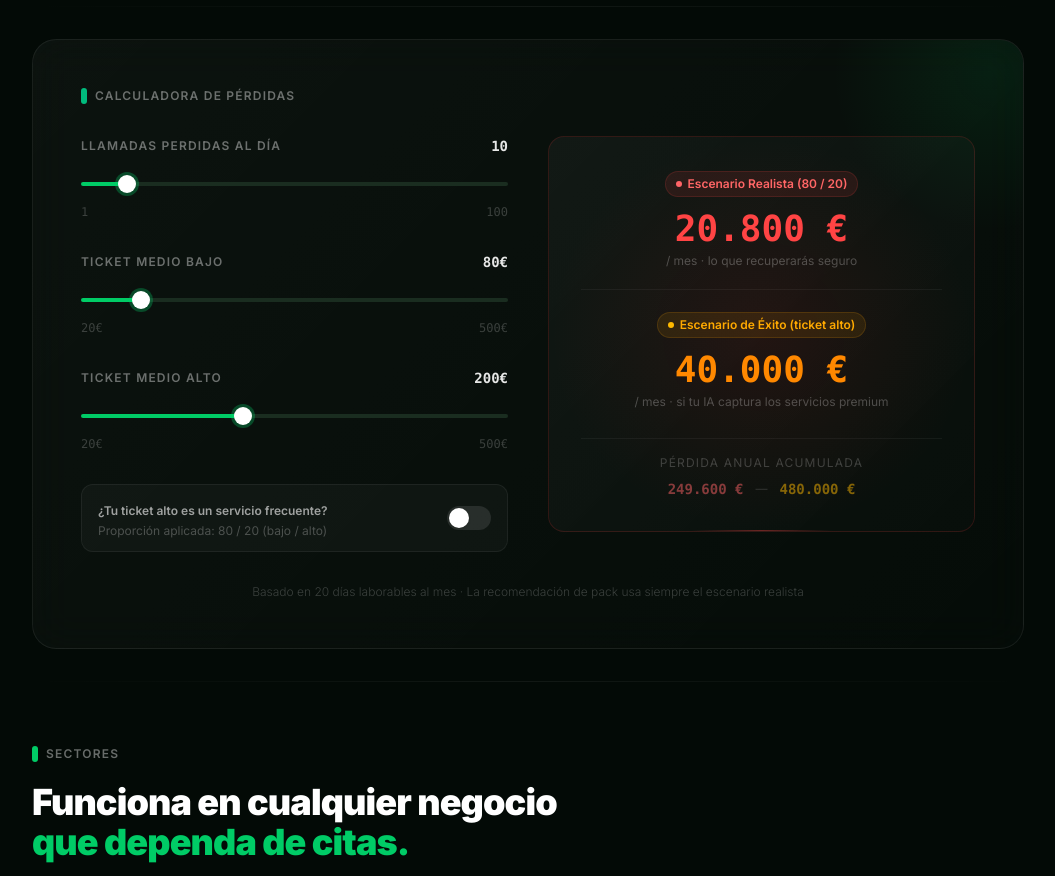
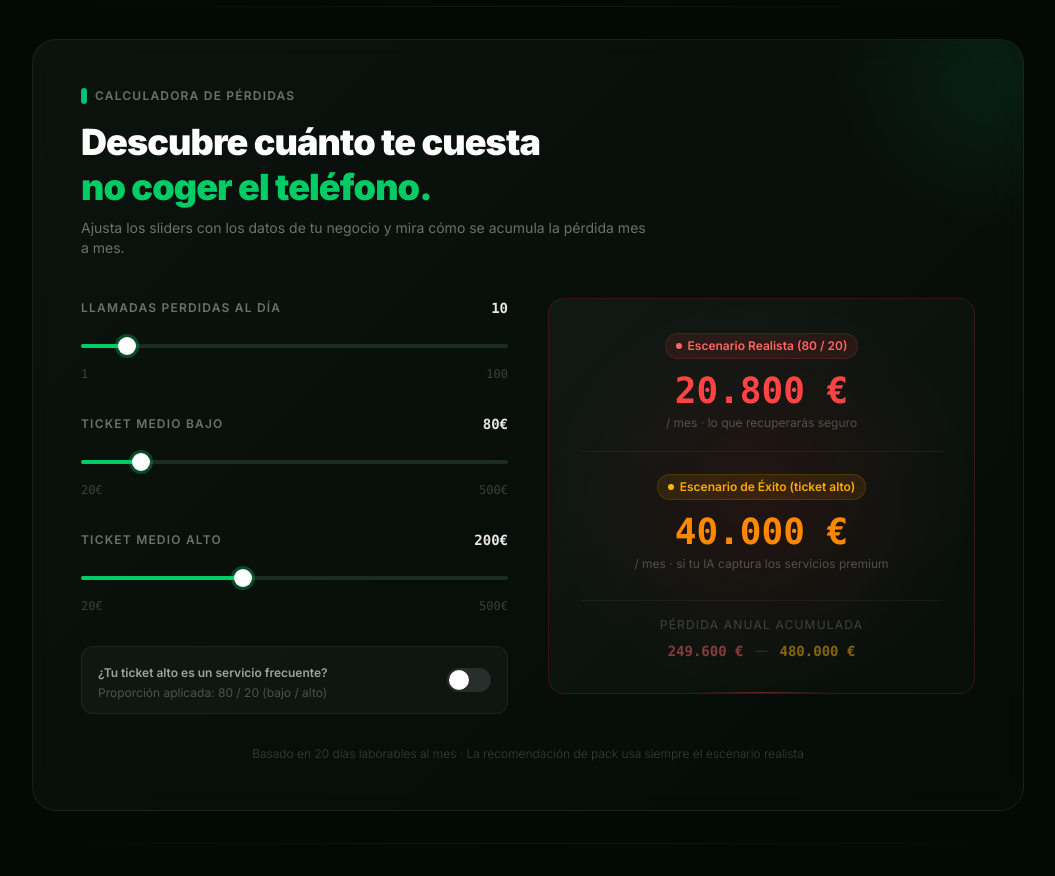
Before and after one commit to javiviph/zentrel, a React (Vite) app: page / in a window 1280 px wide. Shown: the part 4140-5016 px from the top of the page, without its empty margins (112-1167 px from the left). Built offline with nearby package versions, Linux system fonts and the light colour scheme.

Commit message:
feat: add headline to ROI calculator section

```diff
--- a/src/components/ROICalculator.jsx
+++ b/src/components/ROICalculator.jsx
@@ -134,10 +134,18 @@ const ROICalculator = ({ onCalculate, onInteract }) => {
                     style={{ background: 'radial-gradient(circle, rgba(0,180,80,0.1) 0%, transparent 70%)' }}></div>
 
                 {/* Section label */}
-                <div className="flex items-center gap-2 mb-8">
+                <div className="flex items-center gap-2 mb-4">
                     <div className="w-1.5 h-4 rounded-full bg-emerald-500"></div>
                     <span className="text-xs font-semibold uppercase tracking-widest text-white/40">Calculadora de Pérdidas</span>
                 </div>
+
+                <h2 className="text-3xl sm:text-4xl font-black tracking-tight mb-2 leading-tight">
+                    Descubre cuánto te cuesta<br />
+                    <span style={{ color: '#00CC66' }}>no coger el teléfono.</span>
+                </h2>
+                <p className="text-white/40 text-sm mb-10 max-w-xl">
+                    Ajusta los sliders con los datos de tu negocio y mira cómo se acumula la pérdida mes a mes.
+                </p>
 
                 <div className="grid grid-cols-1 lg:grid-cols-2 gap-10 items-start">
                     {/* Sliders + Toggle */}
```
